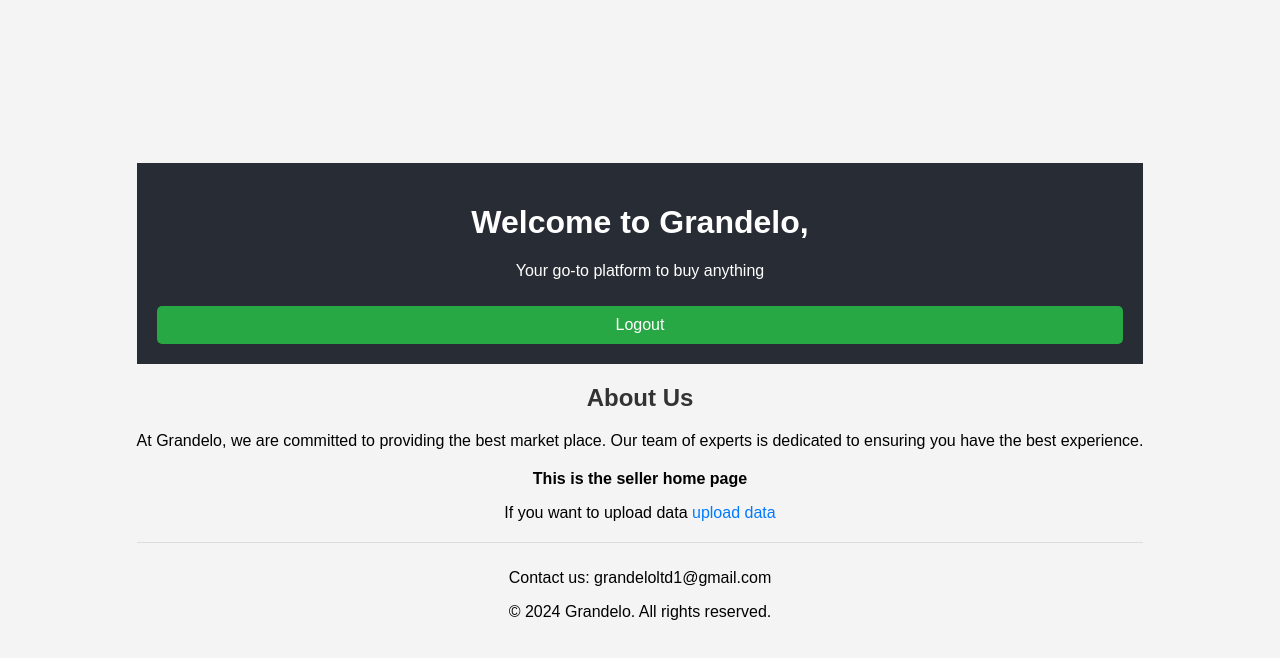
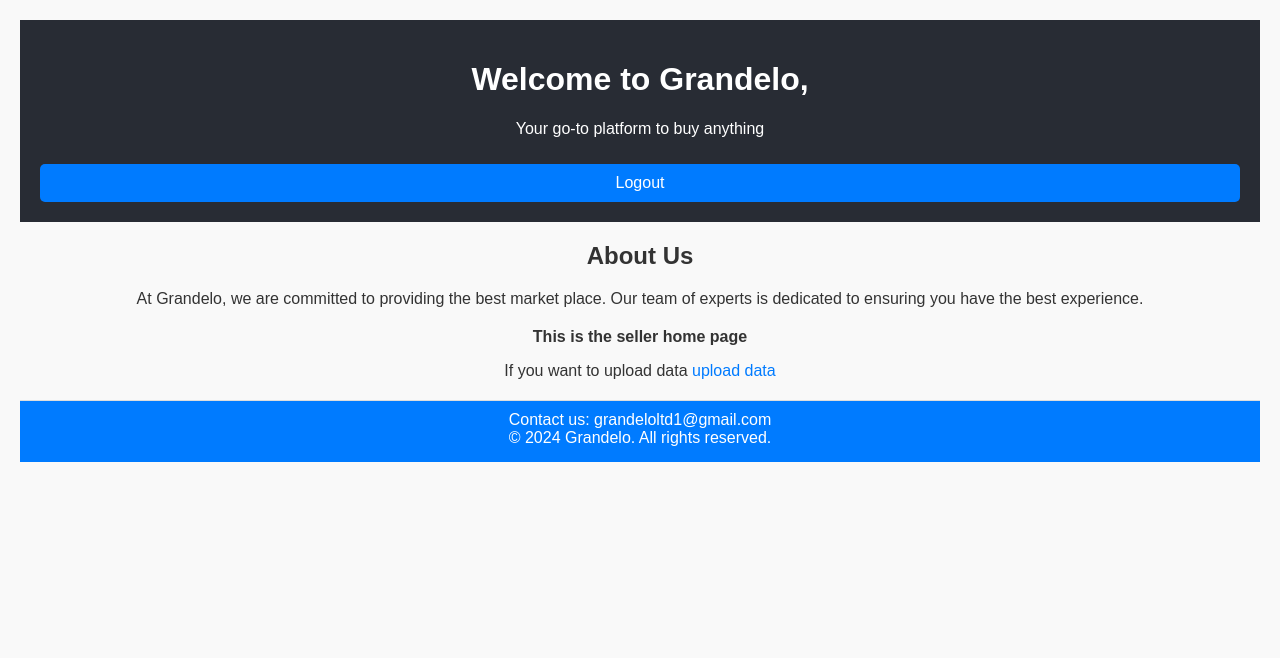
Before and after one commit to GRANDELO/ELOsystemv1, a React (Create React App) app in the folder frontend/client/: page /home in a window 1280 px wide. Shown: the top 658 px of the page. Built offline with nearby package versions, Linux system fonts and the light colour scheme; no server answers.

Commit message:
elo updates from Tim

```diff
--- a/frontend/client/src/App.css
+++ b/frontend/client/src/App.css
@@ -14,7 +14,7 @@
 }
 
 .App-header {
-  background-color: #282c34;
+  background-color: #ececec;
   min-height: 100vh;
   display: flex;
   flex-direction: column;
--- a/frontend/client/src/App.js
+++ b/frontend/client/src/App.js
@@ -19,6 +19,7 @@ import Passwordrecovery from './components/passwordreset';
 import Salespersonhome from './components/salespersonhome';
 import Seller from './components/sellerHome';
 import Upload from './components/upload';
+import './main.css';
 const socket = io('https://elosystemv1.onrender.com');
 
 const App = () => {
--- a/frontend/client/src/components/Dashboard.css
+++ b/frontend/client/src/components/Dashboard.css
@@ -8,14 +8,13 @@
     margin-right: 1rem;
     cursor: pointer;
     border: none;
-    background-color: #009879;
     color: white;
     font-size: 1rem;
     border-radius: 5px;
 }
 
 .nav-button.active {
-    background-color: #00664d;
+    background-color: #0b315f;
 }
 
 .content {
--- a/frontend/client/src/components/Logout.js
+++ b/frontend/client/src/components/Logout.js
@@ -1,11 +1,12 @@
 import axios from 'axios';
 import { jwtDecode } from 'jwt-decode';
-import React, { useEffect } from 'react';
+import React, { useEffect, useState } from 'react';
 import { useNavigate } from 'react-router-dom';
 import './Logout.css'; // Add some styling if needed
 
 const Logout = () => {
   const navigate = useNavigate();
+  const [logoutMessage, setLogoutMessage] = useState('');
 
   useEffect(() => {
     const performLogout = async () => {
@@ -16,19 +17,27 @@ const Logout = () => {
 
         if (!token || !username) {
           console.error('Token or username is missing.');
+          setLogoutMessage('Error: Token or username is missing.');
           return;
         }
 
-        await axios.post('https://elosystemv1.onrender.com/api/auth/logout', { username }, {
+        const response = await axios.post('https://elosystemv1.onrender.com/api/auth/logout', { username }, {
+
         });
 
         // Clear the user token or session
         localStorage.removeItem('userToken'); // or your token key
 
-        // Redirect to login page or perform other logout actions
-        navigate('/');
+        // Set the message from the backend
+        setLogoutMessage(response.data.message);
+
+        // Redirect to login page after a delay to show the message
+        setTimeout(() => {
+          navigate('/');
+        }, 3000);
       } catch (error) {
         console.error('Error logging out:', error);
+        setLogoutMessage('Error logging out. Please try again.');
       }
     };
 
@@ -38,7 +47,7 @@ const Logout = () => {
   return (
     <div className="logout-container">
       <h1>Logging Out...</h1>
-      <p>You have been logged out successfully. You will be redirected to the login page shortly.</p>
+      <p>{logoutMessage || 'You have been logged out successfully. You will be redirected to the login page shortly.'}</p>
     </div>
   );
 };
--- a/frontend/client/src/components/register.css
+++ b/frontend/client/src/components/register.css
@@ -1,12 +1,4 @@
-/* styles.css */
 
-/* General Styles */
-body {
-    font-family: Arial, sans-serif;
-    margin: 0;
-    padding: 0;
-    background-color: #f4f4f4;
-  }
 
   .container {
     max-width: 600px;
--- a/frontend/client/src/components/styles.css
+++ b/frontend/client/src/components/styles.css
@@ -1,24 +1,3 @@
-body {
-  font-family: Arial, sans-serif;
-  background-color: #f4f4f4;
-  margin: 0;
-  padding: 0;
-  display: flex;
-  justify-content: center;
-  align-items: center;
-  height: 100vh;
-}
-
-
-.App {
-  display: flex;
-  flex-direction: column;
-  align-items: center;
-  justify-content: center;
-  height: 100vh;
-  width: 100%;
-}
-
 
 .container {
   display: flex;
--- /dev/null
+++ b/frontend/client/src/main.css
@@ -0,0 +1,134 @@
+/* Ensure that the whole app uses the same font and background color */
+body {
+    font-family: Arial, sans-serif;
+    margin: 0;
+    padding: 0;
+    background-color: #f9f9f9; /* Light background color */
+    color: #333; /* Default text color */
+    box-sizing: border-box;
+    height: 100vh;
+  }
+
+  /* Main App container */
+  .App {
+    display: flex;
+    flex-direction: column;
+    min-height: 100vh;
+  }
+
+  /* Styling for pages */
+  .page {
+    flex: 1;
+    padding: 20px;
+    background-color: #fff; /* White background for the main content area */
+    margin: 20px auto;
+    border-radius: 8px;
+    box-shadow: 0 0 10px rgba(0, 0, 0, 0.1);
+  }
+
+  /* Header styles */
+  header {
+    background-color: #007bff; /* Primary color for header */
+    color: #fff;
+    padding: 15px;
+    text-align: center;
+  }
+
+  /* Navigation styles */
+  nav {
+    background-color: #0069d9; /* Slightly darker shade for navigation */
+    padding: 10px;
+    text-align: center;
+  }
+
+  nav a {
+    color: #fff;
+    text-decoration: none;
+    margin: 0 15px;
+    font-size: 1.1em;
+  }
+
+  nav a:hover {
+    text-decoration: underline;
+  }
+
+  /* Footer styles */
+  footer {
+    background-color: #007bff; /* Consistent color with the header */
+    color: #fff;
+    padding: 15px;
+    text-align: center;
+    margin-top: auto; /* Push footer to the bottom */
+  }
+
+  footer p {
+    margin: 0;
+  }
+
+  /* General button styles */
+  button {
+    background-color: #007bff;
+    color: #fff;
+    border: none;
+    padding: 10px 20px;
+    font-size: 1em;
+    cursor: pointer;
+    border-radius: 5px;
+  }
+
+  button:hover {
+    background-color: #0056b3;
+  }
+
+  /* Form input styles */
+  input,
+  textarea {
+    width: 100%;
+    padding: 10px;
+    border: 1px solid #ccc;
+    border-radius: 5px;
+    box-sizing: border-box;
+    margin-bottom: 10px;
+  }
+
+  input[type="submit"] {
+    background-color: #28a745;
+    color: #fff;
+    border: none;
+    padding: 15px;
+    cursor: pointer;
+  }
+
+  input[type="submit"]:hover {
+    background-color: #218838;
+  }
+
+  /* Utility classes */
+  .text-center {
+    text-align: center;
+  }
+
+  .mt-20 {
+    margin-top: 20px;
+  }
+
+  .mb-20 {
+    margin-bottom: 20px;
+  }
+
+  /* Responsive design */
+  @media (max-width: 768px) {
+    .App {
+      padding: 10px;
+    }
+
+    nav a {
+      display: block;
+      margin: 5px 0;
+    }
+
+    .page {
+      margin: 10px auto;
+      padding: 10px;
+    }
+  }
```
